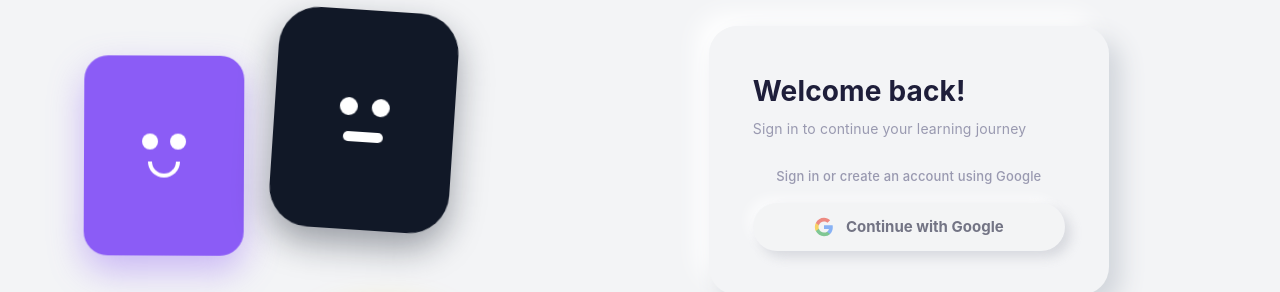
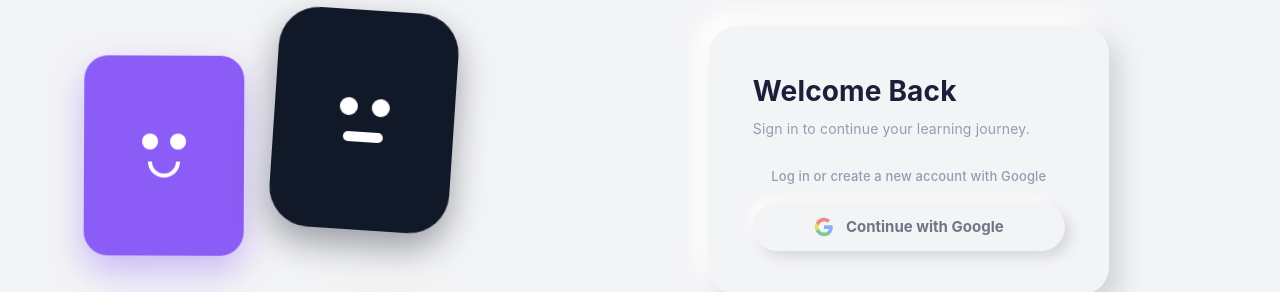
Before and after one commit to Tushaaaaarrrrrr/Teaching-llm, a Next.js app: page /login in a window 1280 px wide. Shown: the part 245-537 px from the top of the page. Built offline with nearby package versions, Linux system fonts and the light colour scheme.

Commit message:
chore(auth): Reword login headings and google prompt

```diff
--- a/src/app/login/page.tsx
+++ b/src/app/login/page.tsx
@@ -208,8 +208,8 @@ function LoginContent() {
       {/* Right Panel - Login Form */}
       <div style={{ flex: 1, background: '#F3F4F6', display: 'flex', alignItems: 'center', justifyContent: 'center', padding: '48px' }}>
         <div style={{ width: '100%', maxWidth: '400px', background: '#F3F4F6', borderRadius: '28px', padding: '44px', boxShadow: '12px 12px 24px #d1d5db, -12px -12px 24px #ffffff' }}>
-          <h2 style={{ fontSize: '28px', fontWeight: '700', color: '#1e1e3a', marginBottom: '6px' }}>Welcome back!</h2>
-          <p style={{ color: '#9999b0', fontSize: '14px', marginBottom: '28px' }}>Sign in to continue your learning journey</p>
+          <h2 style={{ fontSize: '28px', fontWeight: '700', color: '#1e1e3a', marginBottom: '6px' }}>Welcome Back</h2>
+          <p style={{ color: '#9999b0', fontSize: '14px', marginBottom: '28px' }}>Sign in to continue your learning journey.</p>
 
           {/* Google Login is now the primary method */}
           <GoogleLoginButton />
@@ -364,7 +364,7 @@ function GoogleLoginButton() {
       )}
 
       <p style={{ textAlign: 'center', fontSize: '13px', color: '#9999b0', marginBottom: '16px', fontWeight: '500' }}>
-        Sign in or create an account using Google
+        Log in or create a new account with Google
       </p>
 
       <div style={{ position: 'relative' }}>
```
